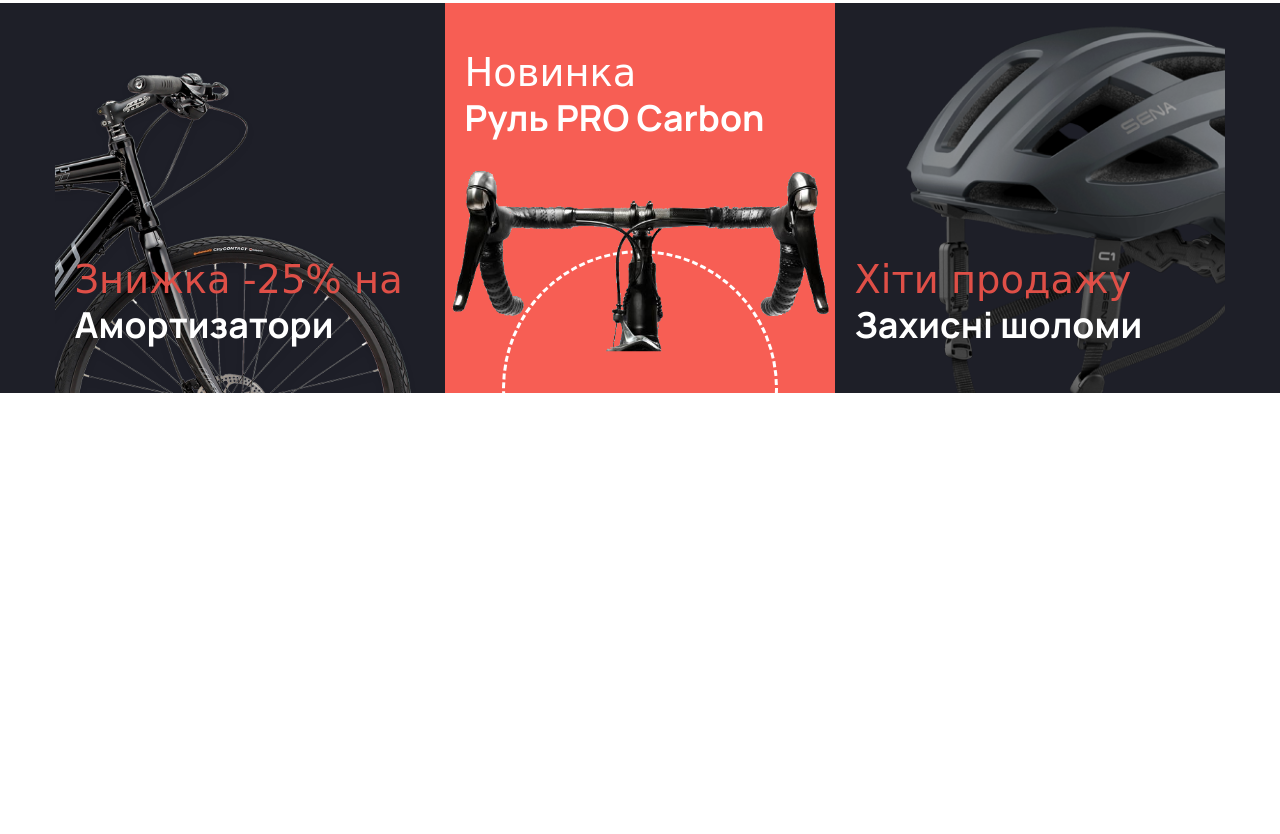
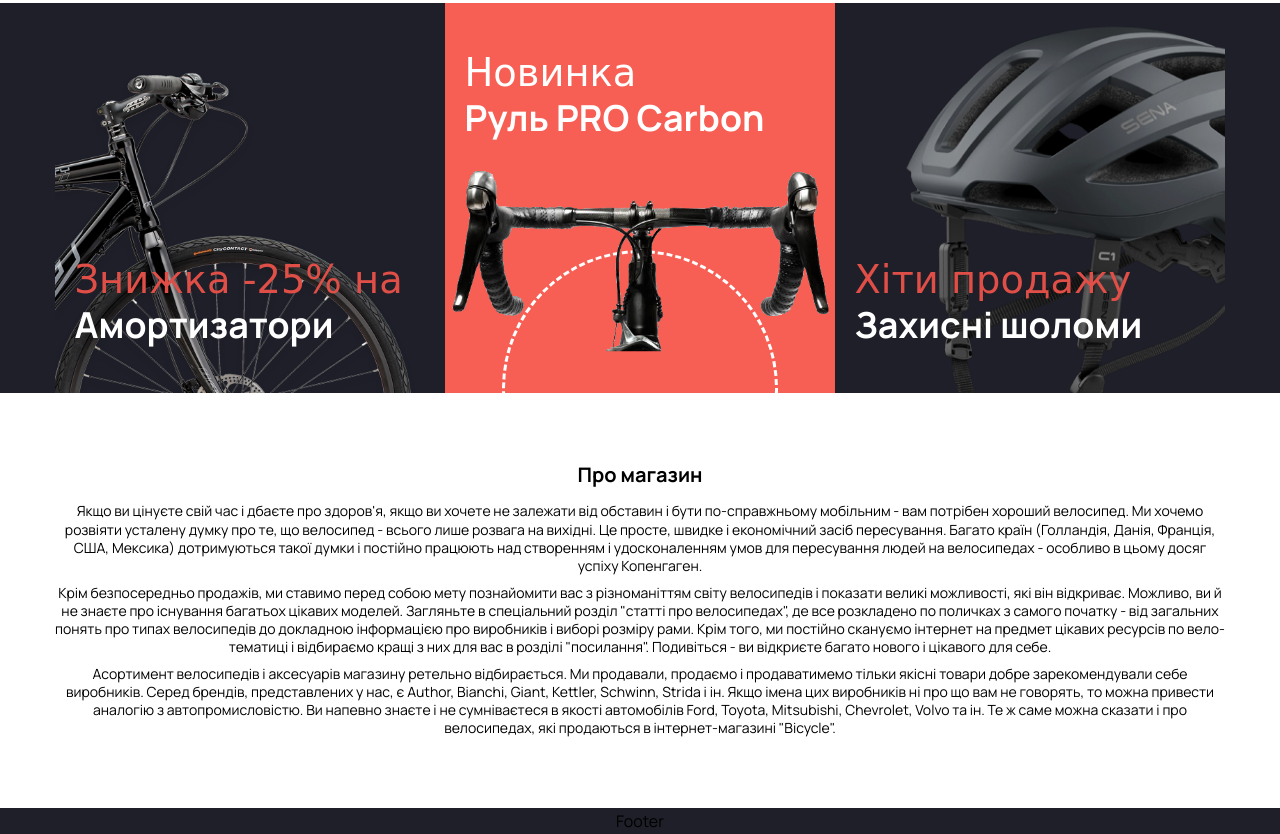
Before and after one commit to Krokestman/Bicycle, a plain HTML site: page index.html in a window 1280 px wide. Shown: the part 1377-2211 px from the top of the page. Before the commit the page ends 1810 px from the top, so only its background shows below. Drawn offline with nearby package versions, Linux system fonts and the light colour scheme; a web font is replaced by a local one.

Commit message:
Info-section

```diff
--- a/css/master.css
+++ b/css/master.css
@@ -471,7 +471,7 @@ body {
 /* банер=================================================== */
 .page__banners {
    background-color: #1E1F28;
-   margin-bottom: 40px;
+   margin-bottom: 70px;
 }
 
 .banners__container {}
@@ -481,6 +481,7 @@ body {
    justify-content: center;
    align-items: center;
    position: relative;
+   overflow: hidden;
 }
 
 .banners__items::after {
@@ -579,12 +580,24 @@ body {
 }
 
 @media (max-width: 767.98px) {
+   .page__banners {
+      padding: 5px 0;
+   }
+
    .banners__items {
       flex-direction: column;
    }
 
+   .banner__item {
+      border: 1px solid #df4f47;
+      width: 390px;
+      height: 390px;
+   }
+
    .banner__item:nth-child(2) {
       background-color: #1E1F28;
+      border-top: none;
+      border-bottom: none;
    }
 
    .banners__items::after {
@@ -592,12 +605,56 @@ body {
       height: 100px;
    }
 
-   .banner__item {
-      width: 320px;
-      height: 320px;
-   }
-
    .banner-sub-title__new {
       color: #df4f47;
    }
 }
+
+@media (max-width: 421.98px) {
+   .banner__item {
+      width: 290px;
+      height: 290px;
+   }
+}
+
+/* Info=========================================================================================================== */
+
+.page__info {
+   margin-bottom: 70px;
+}
+
+.info {}
+
+.info__title {
+   text-align: center;
+   font-size: 20px;
+   line-height: 1.2;
+   font-weight: bold;
+   margin-bottom: 15px;
+}
+
+.info__text {
+   font-size: 14px;
+   line-height: 1.3;
+
+}
+
+.info__text p {
+   text-align: center;
+   margin: 0 0 0.6em;
+}
+
+.info__text p:last-child {
+   margin: 0;
+}
+
+
+/* Footer================================================================================================= */
+.footer {
+   background-color: #1E1F28;
+}
+
+.footer p {
+   padding: 5px 0;
+   text-align: center;
+}
--- a/index.html
+++ b/index.html
@@ -346,15 +346,38 @@
          </section>
 
          <section class="page__info info">
-            <h2 class="info__title"></h2>
-            <div class="info__text">
-               <p></p>
-               <p></p>
-               <p></p>
+            <div class="info__container">
+               <h2 class="info__title">Про магазин</h2>
+               <div class="info__text">
+                  <p>Якщо ви цінуєте свій час і дбаєте про здоров'я, якщо ви хочете не залежати від обставин і бути по-справжньому мобільним - вам потрібен
+                     хороший
+                     велосипед. Ми хочемо розвіяти усталену думку про те, що велосипед - всього лише розвага на вихідні. Це просте, швидке і економічний засіб
+                     пересування. Багато країн (Голландія, Данія, Франція, США, Мексика) дотримуються такої думки і постійно працюють над створенням і
+                     удосконаленням умов для пересування людей на велосипедах - особливо в цьому досяг успіху Копенгаген.
+                  </p>
+                  <p>Крім безпосередньо продажів, ми ставимо перед собою мету познайомити вас з різноманіттям світу велосипедів і показати великі можливості,
+                     які
+                     він відкриває. Можливо, ви й не знаєте про існування багатьох цікавих моделей. Загляньте в спеціальний розділ "статті про велосипедах", де
+                     все
+                     розкладено по поличках з самого початку - від загальних понять про типах велосипедів до докладною інформацією про виробників і виборі
+                     розміру
+                     рами. Крім того, ми постійно скануємо інтернет на предмет цікавих ресурсів по вело-тематиці і відбираємо кращі з них для вас в розділі
+                     "посилання". Подивіться - ви відкриєте багато нового і цікавого для себе.
+                  </p>
+                  <p>
+                     Асортимент велосипедів і аксесуарів магазину ретельно відбирається. Ми продавали, продаємо і продаватимемо тільки якісні товари добре
+                     зарекомендували себе виробників. Серед брендів, представлених у нас, є Author, Bianchi, Giant, Kettler, Schwinn, Strida і ін. Якщо імена
+                     цих
+                     виробників ні про що вам не говорять, то можна привести аналогію з автопромисловістю. Ви напевно знаєте і не сумніваєтеся в якості
+                     автомобілів
+                     Ford, Toyota, Mitsubishi, Chevrolet, Volvo та ін. Те ж саме можна сказати і про велосипедах, які продаються в інтернет-магазині "Bicycle".
+                  </p>
+               </div>
             </div>
          </section>
       </main>
       <footer class="footer">
+         <p>Footer</p>
       </footer>
    </div>
    <script src="https://cdn.jsdelivr.net/npm/swiper@8/swiper-bundle.min.js"></script>
```
